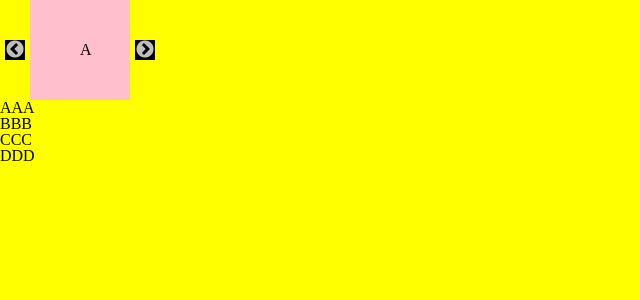
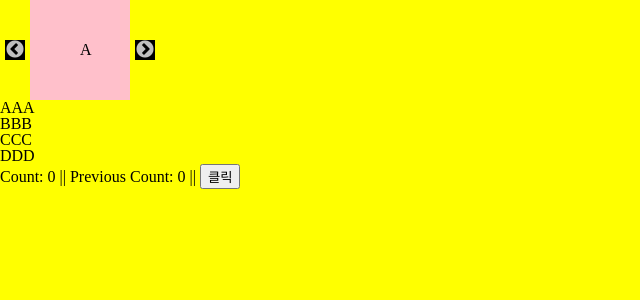
Before and after one commit to FrontendPrac/TS-R_Hashlike, a React (Create React App) app: page / in a window 1280 px wide. Shown: the top 300 px of the page, without its empty margins (0-640 px from the left). Built offline with nearby package versions, Linux system fonts and the light colour scheme; data requests are answered from the project's data file.

Commit message:
useRef 테스트

```diff
--- a/src/App.tsx
+++ b/src/App.tsx
@@ -1,11 +1,13 @@
 import Data from "components/Data";
 import Slide from "components/Slide";
+import UseRef from "components/UseRef";
 
 function App() {
   return (
     <>
       <Slide />
       <Data />
+      <UseRef />
     </>
   );
 }
--- /dev/null
+++ b/src/components/UseRef.tsx
@@ -0,0 +1,26 @@
+import React, { useEffect, useRef, useState } from "react";
+
+const UseRef = () => {
+  const [count, setCount] = useState(0);
+  const prevCountRef = useRef(count);
+
+  // 버튼 클릭 시 실행하는 함수
+  const handleButtonClick = () => {
+    setCount(count + 1);
+  };
+
+  // count 변경 시 실행하는 함수
+  useEffect(() => {
+    prevCountRef.current = count;
+  }, [count]);
+
+  return (
+    <div>
+      <span>Count: {count} || </span>
+      <span>Previous Count: {prevCountRef.current} || </span>
+      <button onClick={handleButtonClick}>클릭</button>
+    </div>
+  );
+};
+
+export default UseRef;
```
